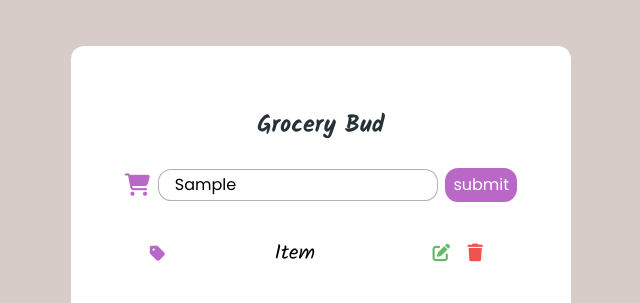
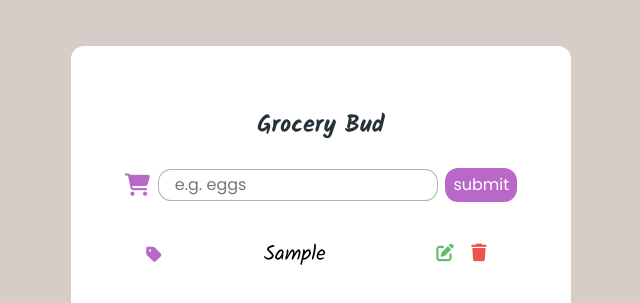
Before and after one commit to zedn9ne/grocery-bud, a plain HTML site: page index.html in a window 1280 px wide. Both pictures are taken after typing "Sample" into the empty fields and a click on the button "submit". Shown: the part 192-495 px from the top of the page, 319-959 px from the left. Drawn offline with Linux system fonts and the light colour scheme.

Commit message:
new appa added

```diff
--- a/JavaScript/app.js
+++ b/JavaScript/app.js
@@ -3,7 +3,7 @@ const alert = document.querySelector('.alert');
 const form = document.querySelector('.grocery-form');
 const grocery = document.getElementById('grocery');
 const submitBtn = document.querySelector('.submit-btn');
-const container = document.querySelector('.container');
+const container = document.querySelector('.grocery-container');
 const list = document.querySelector('.grocery-list');
 const clearBtn = document.querySelector('.clear-btn');
 
@@ -24,16 +24,67 @@ function addItem(e) {
 
     const id = new Date().getTime().toString();
     if (value && !editFlag) {
-        console.log('add item');
+        const element = document.createElement('article');
+        // add class
+        element.classList.add('grocery-item');
+
+        // add id
+        const attr = document.createAttribute('data-id');
+        attr.value = id;
+        element.setAttributeNode(attr);
+
+        element.innerHTML = `<i class="fa-solid fa-tag mark"></i>
+        <p class="title">${value}</p>
+        <div class="btn-container">
+            <button type="button" class="edit-btn">
+                <i class="fas fa-edit"></i>
+            </button>
+            <button type="button" class="edit-btn">
+                <i class="fas fa-trash"></i>
+            </button>
+        </div>`;
+        list.appendChild(element);
+        displayAlert('item added to list', 'correct')
+        // show container
+        container.classList.add('grocery-container-show');
+        // add localstorage
+        // addToLocalStorage(id, value);
+        // set back to default
+        setBackToDefault();
     }
     else if (value && editFlag) {
         console.log('editing item');
     }
     else {
-        alert.textContent = 'empty value';
-        alert.classList.add('alert-danger');
+        displayAlert('please enter value', 'danger');
 
     }
 }
+
+// display alert
+function displayAlert(text, action) {
+    alert.textContent = text;
+    alert.classList.add(`alert-${action}`);
+
+    // remove alarm
+    setTimeout(function () {
+        alert.textContent = "";
+        alert.classList.remove(`alert-${action}`);
+
+    },800)
+}
+
+// set back to default
+function setBackToDefault() {
+    grocery.value = "";
+    editFlag = false;
+    editID = "";
+    submitBtn.textContent = 'submit';
+}
+
+
 // ****** Local Storage ******
+function addToLocalStorage(id, value) {
+
+}
 // ****** Setup Items ******
--- a/index.html
+++ b/index.html
@@ -3,8 +3,8 @@
 <head>
     <meta charset="UTF-8">
     <meta name="viewport" content="width=device-width, initial-scale=1.0">
+    <link rel="stylesheet" href="https://cdnjs.cloudflare.com/ajax/libs/font-awesome/6.4.2/css/all.min.css">
     <link rel="stylesheet" href="./reset.css">
-    <link rel="stylesheet" href="https://cdnjs.cloudflare.com/ajax/libs/font-awesome/6.4.2/css/all.min.css">
     <link rel="stylesheet" href="./css/style.css">
     <title>Grocery Bud</title>
 </head>
@@ -24,16 +24,7 @@
         <div class="grocery-container">
             <div class="grocery-list">
                 <article class="grocery-item">
-                    <i class="fa-solid fa-tag mark"></i>
-                    <p class="title">item</p>
-                    <div class="btn-container">
-                        <button type="button" class="edit-btn">
-                            <i class="fas fa-edit"></i>
-                        </button>
-                        <button type="button" class="edit-btn">
-                            <i class="fas fa-trash"></i>
-                        </button>
-                    </div>
+
                 </article>
             </div>
             <!-- button -->
--- a/sass/_style.scss
+++ b/sass/_style.scss
@@ -13,16 +13,19 @@ body{
     border-radius: .825rem;
     text-transform: capitalize;
     font-family: 'Poppins';
+
     // Grocery Form //////////////////////
+
     .grocery-form{
         @include disf-ju-al-col-center;
+        min-height: 133px;
         .alert{
+            min-height: 22px;
             background-color: #ef5350;
             padding: 0.1rem .8rem;
             margin-bottom: 1rem;
             border-radius: $radius;
             visibility: hidden;
-            transition: $ease-in-3s;
             font-size: .8rem;
             text-transform: capitalize;
         }
@@ -79,6 +82,7 @@ body{
         @include disf-ju-al-col-center;
         margin-top: 2rem;
         width:100%;
+        visibility: hidden;
         // grocery list
         .grocery-list{
             @include disf-ju-al-col-center;
@@ -88,6 +92,7 @@ body{
                 @include disf-sa-al-row-center;
                 width: 100%;
                 font-size: 1.1rem;
+                transition: $ease-in-3s;
                 .mark{
                     color: $light-purple2;
                 }
@@ -171,4 +176,7 @@ body{
             font-weight: 700;
         }
     }
+    .grocery-container-show{
+        visibility: visible;
+    }
 }
```
Also changed, not shown: css/style.css, 1 other file.
